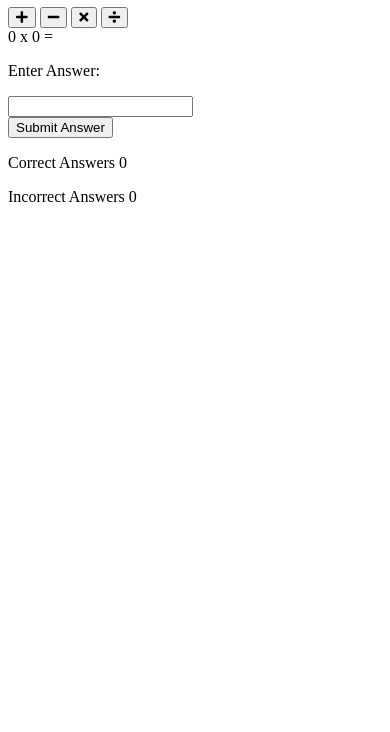
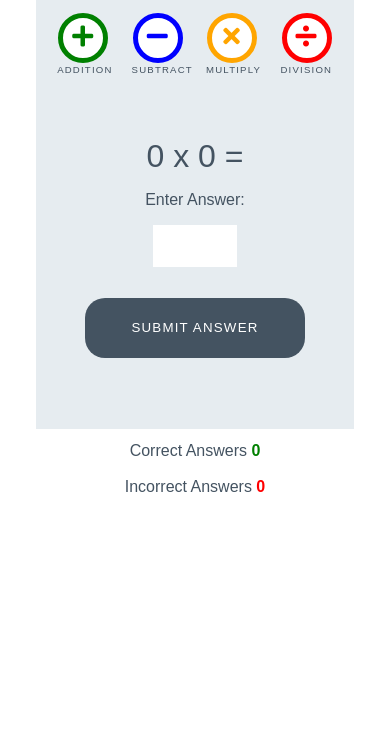
Before and after one commit to ledanken/love-maths, a plain HTML site: page index.html in a window 390 px wide. Shown: the part 112-844 px from the top of the page. Drawn offline with Linux system fonts and the light colour scheme.

Commit message:
Add styles for game

```diff
--- a/assets/css/style.css
+++ b/assets/css/style.css
@@ -0,0 +1,255 @@
+/* --------- Global style */
+
+body {
+    background-color: white;
+    font-family: "Raleway", sans-serif;
+    color: #445361;
+    text-align: center;
+}
+
+/* --------- Heading */
+
+.heading {
+    text-align: center;
+    font-size: 2.5rem;
+}
+
+.logo {
+    height: 40px;
+    padding-right: 5px;
+}
+
+/* --------- Game layout */
+
+.game-area {
+    background-color: #E6ECF0;
+    box-sizing: border-box;
+    width: 85%;
+    height: 65vh;
+    max-height: 450px;
+    max-width: 830px;
+    margin-left: auto;
+    margin-right: auto;
+    padding: 1%;
+}
+
+.question-area {
+    width: 50%;
+    font-size: 2rem;
+    margin: auto;
+    padding: 50px 0;
+}
+
+.question-area span {
+    padding: 0 15px;
+}
+
+.score-area {
+    margin: 5px auto;
+    width: 60%;
+    font-size: 1.2rem;
+}
+
+.controls-area {
+    width: 85%;
+    margin: 30px auto;
+}
+
+#score {
+    color: green;
+    font-weight: bold;
+}
+
+#incorrect {
+    color: red;
+    font-weight: bold;
+}
+
+.answer-message {
+    display: none;
+    font-size: 1rem;
+}
+
+#answer-box {
+    border: none;
+    color: #445361;
+    display: inline-block;
+    height: 40px;
+    width: 80px;
+    font-size: 1.2rem;
+}
+
+.scores {
+    display: inline-block;
+    padding: 25px;
+}
+
+/* --------- Buttons */
+
+.btn {
+    width: 220px;
+    height: 60px;
+    font-family: "Raleway", sans-serif;
+    text-transform: uppercase;
+    letter-spacing: 1.2px;
+    color: white;
+}
+
+.btn:focus {
+    outline: none;
+}
+
+.btn--big {
+    padding-top: 10px;
+    border-radius: 50%;
+    background-color: white;
+    border: 10px solid;
+    width: 100px;
+    height: 100px;
+    font-size: 3.2rem;
+    margin: 0 30px;
+    transition: all 0.5s;
+}
+
+/*added1*/
+.btn--big::after {
+    content: attr(data-type);
+    font-size: 1rem;
+    color: #445361;
+    position: relative;
+    left: 0.5em;
+}
+
+.btn--blue {
+    border-color: blue;
+    color: blue;
+}
+
+.btn--blue:active,
+.btn--blue:hover {
+    background-color: darkblue;
+    color: white;
+}
+
+.btn--orange {
+    border-color: orange;
+    color: orange;
+}
+
+.btn--orange:active,
+.btn--orange:hover {
+    background-color: darkorange;
+    color: white;
+}
+
+.btn--red {
+    border-color: red;
+    color: red;
+}
+
+.btn--red:active,
+.btn--red:hover {
+    background-color: darkred;
+    color: white;
+}
+
+.btn--green {
+    border-color: green;
+    color: green;
+}
+
+.btn--green:active,
+.btn--green:hover {
+    background-color: darkgreen;
+    color: white;
+}
+
+.btn--gray {
+    margin-top: 25px;
+    background-color: #445361;
+    border: 1px transparent;
+    border-radius: 20px;
+}
+
+.btn--gray:active,
+.btn--gray:hover {
+    background-color: #0d1013;
+}
+
+/* --------- Media queries */
+
+@media (max-width: 414px) {
+    .controls-area {
+        width: 100%;
+    }
+
+    .btn--big {
+        margin: 0 10px;
+        padding: 5px;
+        border: 5px solid;
+        width: 50px;
+        height: 50px;
+        font-size: 1.5rem;
+    }
+
+    .btn--big::after {
+        font-size: 0.6rem;
+        left: -0.7rem;
+    }
+
+    .question-area {
+        padding: 10% 0;
+        width: 100%;
+    }
+
+    .question-area span {
+        padding: 0;
+    }
+
+    .answer-message {
+        display: block;
+    }
+
+    #answer-box {
+        display: block;
+        margin: 0 auto;
+    }
+
+    .btn--gray {
+        margin-top: 0;
+    }
+
+    .score-area {
+        width: 100%;
+    }
+
+    .scores {
+        margin: 0.5em auto;
+        display: block;
+        padding: 5px;
+    }
+
+    .heading {
+        font-size: 2rem;
+    }
+}
+
+@media (max-width: 320px) {
+    .game-area {
+        height: 70vh;
+    }
+
+    .controls-area {
+        width: 75%;
+        margin: 10px auto;
+    }
+
+    .btn--big {
+        margin: 10px 10px;
+    }
+
+    .question-area {
+        padding: 10px 0;
+    }
+
+}
--- a/index.html
+++ b/index.html
@@ -15,17 +15,17 @@
     </h1>
 
     <div class="game-area">
-        <div class="control-area">
-            <button class="btn btn--big btn--green">
+        <div class="controls-area">
+            <button data-type="addition" class="btn btn--big btn--green">
                 <i class="fas fa-plus"></i>
             </button>
-            <button class="btn btn--big btn--blue">
+            <button data-type="subtract" class="btn btn--big btn--blue">
                 <i class="fas fa-minus"></i>
             </button>
-            <button class="btn btn--big btn--orange">
+            <button data-type="multiply" class="btn btn--big btn--orange">
                 <i class="fas fa-times"></i>
             </button>
-            <button class="btn btn--big btn--red">
+            <button data-type="division" class="btn btn--big btn--red">
                 <i class="fas fa-divide"></i>
             </button>
         </div>
@@ -37,7 +37,7 @@
             <p class="answer-message">Enter Answer:</p>
             <input id="answer-box" type="number">
         </div>
-        <button class="btn btn--gray">Submit Answer</button>
+        <button data-type="submit" class="btn btn--gray">Submit Answer</button>
     </div>
 
     <div class="score-area"></div>
```
